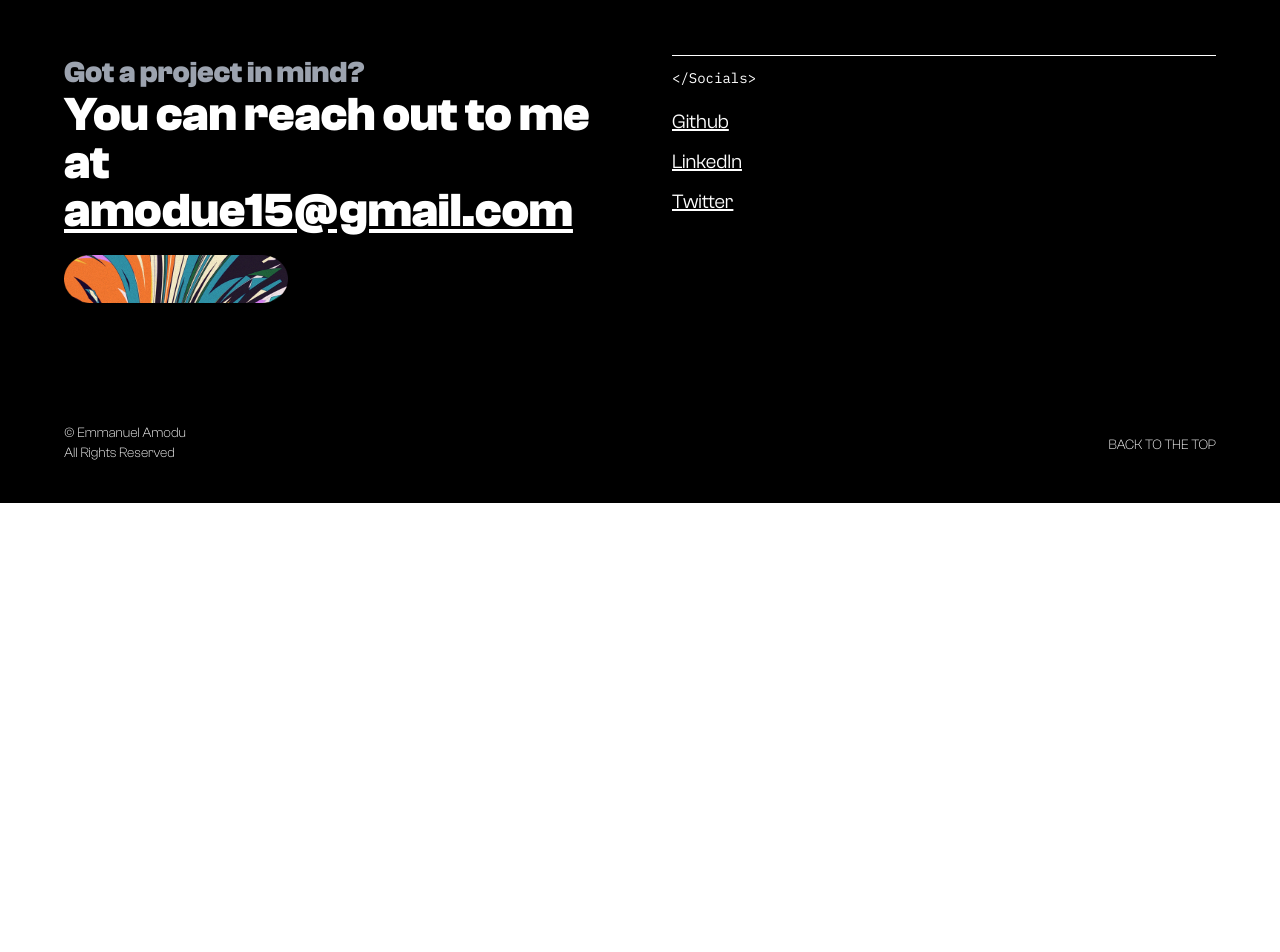
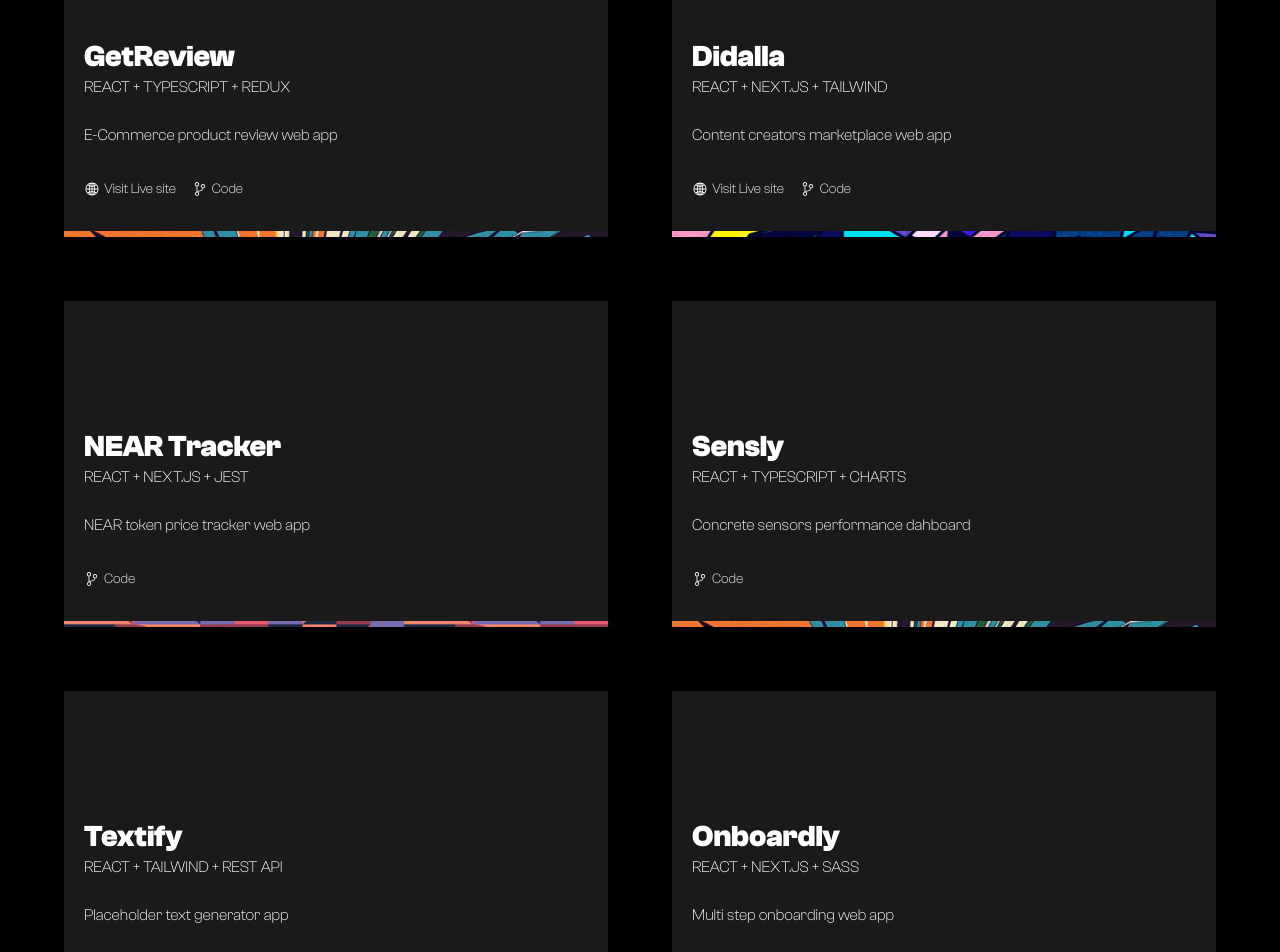
Before and after one commit to elminhoemmanuel/aoeportfolio-v2, a Next.js app: page / in a window 1280 px wide. Shown: the part 1880-2832 px from the top of the page. Before the commit the page ends 2383 px from the top, so only its background shows below. Built offline with nearby package versions, Linux system fonts and the light colour scheme.

Commit message:
added projects data

```diff
--- a/components/common/WorkCard/WorkCard.tsx
+++ b/components/common/WorkCard/WorkCard.tsx
@@ -11,15 +11,14 @@
     liveUrl: string;
     codeUrl: string;
     pattern: string;
-    hasCode: boolean;
 }
 
 type WorkCardProps = {
     data: CardProps;
 }
 
-const WorkCard = ({data}: WorkCardProps) => {
-    const { id, title, tech, brief, liveUrl, codeUrl, pattern, hasCode } = data;
+const WorkCard = ({ data }: WorkCardProps) => {
+    const { id, title, tech, brief, liveUrl, codeUrl, pattern } = data;
     return (
         <div>
             <div className={css.card}>
@@ -27,14 +26,16 @@
                 <p className={css.tech}>{tech}</p>
                 <p className={css.brief}>{brief}</p>
                 <div className={css.links}>
-                    <Link href={liveUrl}>
-                        <a target="_blank" className={css.liveLink}>
-                            <IoIosGlobe className={css.icon} />
-                            <p>Visit Live site</p>
-                        </a>
-                    </Link>
                     {
-                        hasCode ? <Link href={codeUrl}>
+                        liveUrl ? <Link href={liveUrl}>
+                            <a target="_blank" className={css.liveLink}>
+                                <IoIosGlobe className={css.icon} />
+                                <p>Visit Live site</p>
+                            </a>
+                        </Link> : ''
+                    }
+                    {
+                        codeUrl ? <Link href={codeUrl}>
                             <a target="_blank" className={css.codeLink}>
                                 <IoIosGitBranch className={css.icon} />
                                 <p>Code</p>
--- a/data/index.tsx
+++ b/data/index.tsx
@@ -59,16 +59,68 @@
         liveUrl: "https://www.bundle.africa/",
         codeUrl: "",
         pattern: "workpattern1",
-        hasCode: false,
     },
     {
         id: 2,
         title: "iRecharge.ng",
-        tech: "React + NEXT.JS + Material UI",
+        tech: "REACT + NEXT.JS + MATERIAL UI",
         brief: "Utility bills payment web app",
         liveUrl: "https://www.irecharge.ng/",
         codeUrl: "",
         pattern: "workpattern2",
-        hasCode: false,
+    },
+    {
+        id: 3,
+        title: "GetReview",
+        tech: "REACT + TYPESCRIPT + REDUX",
+        brief: "E-Commerce product review web app",
+        liveUrl: "https://product-review-six.vercel.app/",
+        codeUrl: "https://github.com/elminhoemmanuel/product-review",
+        pattern: "workpattern3",
+    },
+    {
+        id: 4,
+        title: "Didalla",
+        tech: "REACT + NEXT.JS + TAILWIND",
+        brief: "Content creators marketplace web app",
+        liveUrl: "https://didalla.vercel.app/",
+        codeUrl: "https://github.com/elminhoemmanuel/didalla",
+        pattern: "workpattern1",
+    },
+    {
+        id: 5,
+        title: "NEAR Tracker",
+        tech: "REACT + NEXT.JS + JEST",
+        brief: "NEAR token price tracker web app",
+        liveUrl: "",
+        codeUrl: "https://github.com/elminhoemmanuel/crypto-price-card",
+        pattern: "workpattern2",
+    },
+    {
+        id: 6,
+        title: "Sensly",
+        tech: "REACT + TYPESCRIPT + CHARTS",
+        brief: "Concrete sensors performance dahboard",
+        liveUrl: "",
+        codeUrl: "https://github.com/elminhoemmanuel/sensors-app",
+        pattern: "workpattern3",
+    },
+    {
+        id: 7,
+        title: "Textify",
+        tech: "REACT + TAILWIND + REST API",
+        brief: "Placeholder text generator app",
+        liveUrl: "https://textify-flame.vercel.app/",
+        codeUrl: "https://github.com/elminhoemmanuel/textify",
+        pattern: "workpattern1",
+    },
+    {
+        id: 8,
+        title: "Onboardly",
+        tech: "REACT + NEXT.JS + SASS",
+        brief: "Multi step onboarding web app",
+        liveUrl: "https://onboardly.vercel.app/",
+        codeUrl: "https://github.com/elminhoemmanuel/onboardly",
+        pattern: "workpattern2",
     },
 ]
```
Also changed, not shown: public/images/workpattern4.png (deleted).
